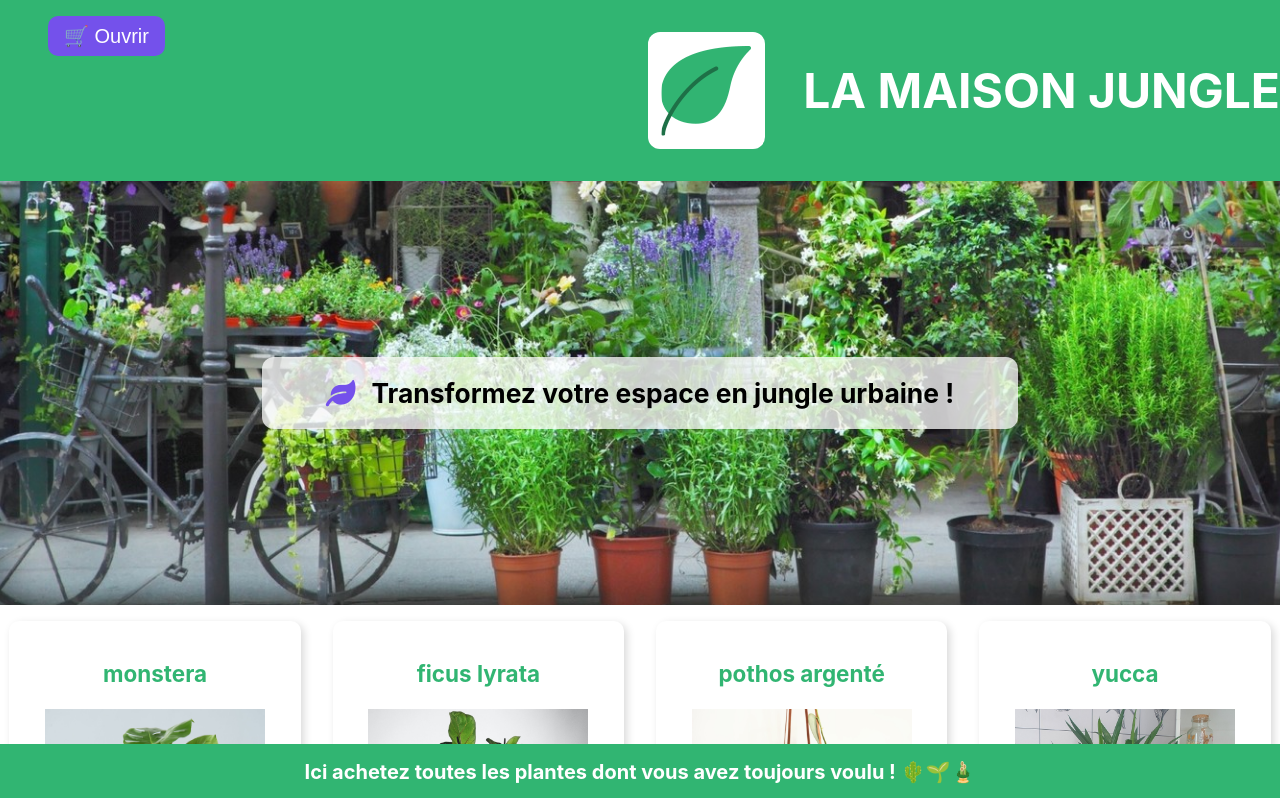
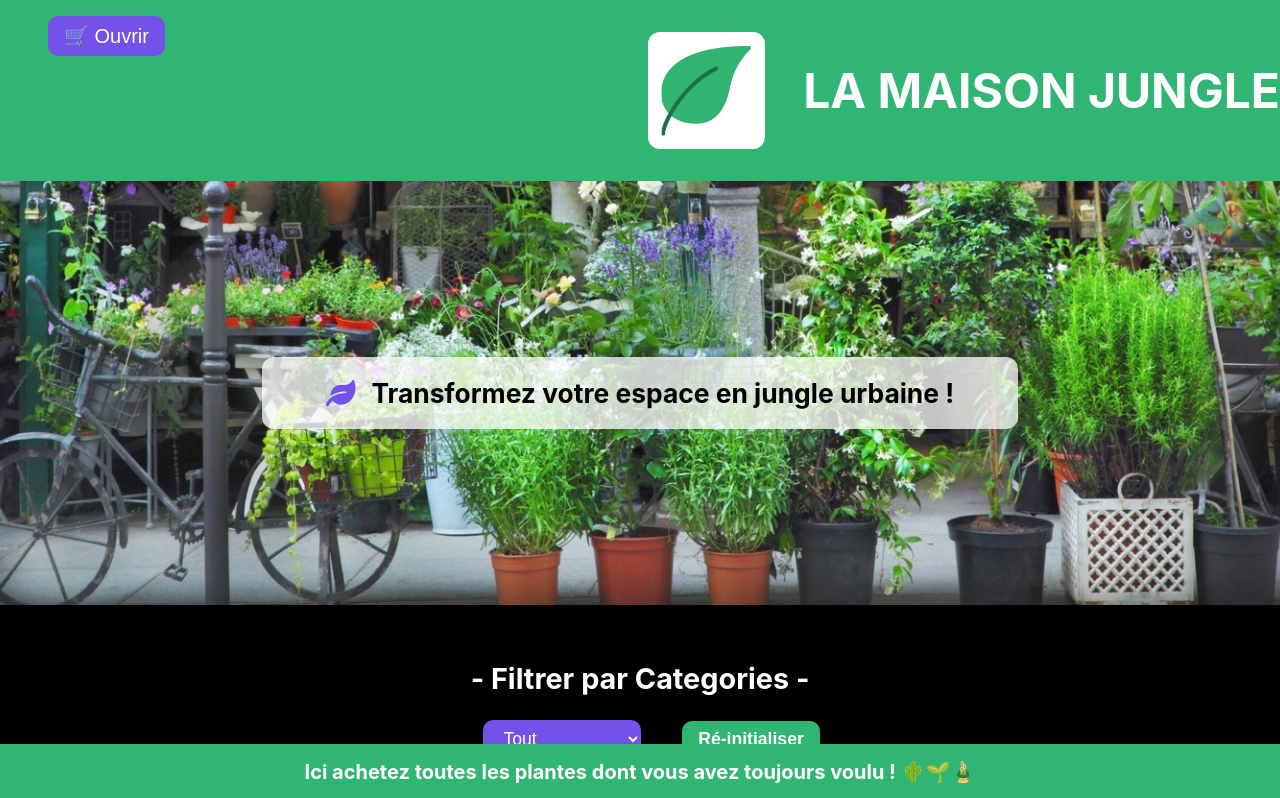
Before and after one commit to Mil00Z/la-maison-jungle, a React (Create React App) app: page / in a window 1280 px wide. Shown: the top 798 px of the page. Built offline with nearby package versions, Linux system fonts and the light colour scheme.

Commit message:
Change Listing with Select Option and filter by categorie on main List

```diff
--- a/src/components/App.js
+++ b/src/components/App.js
@@ -45,10 +45,8 @@ const [cart,setCart] = useState([]);
       <Header/>
       <Block/>
       <Cart cart={cart} setCart={setCart}/>
-      <InfosContent/>
       <ShoppingList cart={cart} setCart={setCart}/>
       <Description/>
-      <UncontroledForm/>
       <ControledForm/>
       <Footer/>
       <FixedBarMarketing/>
--- a/src/components/Cart.js
+++ b/src/components/Cart.js
@@ -1,5 +1,4 @@
 import { useState, useRef } from 'react';
-import { plantList } from '../datas/plantList';
 import '../styles/Cart.css';
 
 const Cart = (props) => {
--- /dev/null
+++ b/src/components/Categories.jsx
@@ -0,0 +1,61 @@
+import { plantList } from "../datas/plantList";
+
+import '../styles/Categories.css';
+import '../styles/Block.css'
+
+const Categories = (props) => {
+
+const {listing,setListing} = props ;
+
+const categories = plantList.map((plante) => plante.category);
+
+let singleCategories = Array.from(new Set(categories));
+
+
+function filterCategories(inputValue) {
+
+    let filteredCategories = plantList.filter((plante) => {
+
+      return plante.category === inputValue;
+    })
+
+    if (filteredCategories.length !== 0) {
+
+      setListing([...filteredCategories])
+
+    } else {
+      setListing([...plantList])
+    }
+
+}
+
+function clearCategories() {
+  setListing([...plantList])
+}
+
+
+  return(
+    <div className="block categories">
+        <h2 className="title">- Filtrer par Categories -</h2>
+        <div className="categories-list">
+          <select name="categories" id="cat" className="btn btn-go" onChange={(e) => filterCategories(e.target.value)}>
+          <option value="all" defaultValue={true}>Tout</option>
+
+          {singleCategories.map((categorie,index) =>{
+
+            return (<option key={`${categorie}-${index}`} value={categorie} className="input-option">
+
+              {categorie}
+
+            </option>)
+          })}
+
+          </select>
+
+          <button className="btn btn-action" onClick={clearCategories}>Ré-initialiser</button>
+        </div>
+    </div>
+  )
+}
+
+export default Categories
--- a/src/components/ShoppingList.js
+++ b/src/components/ShoppingList.js
@@ -1,27 +1,31 @@
+import { useState } from 'react';
 import { plantList } from '../datas/plantList.js';
 import PlantItem from './PlantItem';
+import Categories from './Categories';
 import "../styles/ShoppingList.css";
-
-let dataListing = [...plantList];
-console.log(dataListing);
 
 
 const ShoppingList = (props) => {
 
   const {cart,setCart} = props;
 
+  const [listing,setListing] = useState([...plantList])
+
   return (
+  <>
+
+    <Categories listing={listing} setListing={setListing}/>
+
     <section className='shopping-list'>
+      {listing.map((plante,index) => {
 
-    {dataListing.map((plante,index) => {
+        return (<PlantItem key={plante.id} planteName={plante.name} planteCover={plante.cover} plantePrice={plante.price} data-index={index} planteLight={plante.light} planteWater={plante.water} cart={cart} setCart={setCart}/>)
 
-      return (<PlantItem key={plante.id} planteName={plante.name} planteCover={plante.cover} plantePrice={plante.price} data-index={index} planteLight={plante.light} planteWater={plante.water} cart={cart} setCart={setCart}/>)
+        })}
+      </section>
 
-      })}
-
-    </section>
+    </>
   )
-
 
 }
 
--- a/src/styles/Block.css
+++ b/src/styles/Block.css
@@ -21,7 +21,7 @@
 }
 
 .block.first {
-  margin-top: 0;
+  margin-block: 0;
   height: 45Vh;
   background-size: cover;
   background-position: 0px 99%;
--- /dev/null
+++ b/src/styles/Categories.css
@@ -0,0 +1,5 @@
+.categories {
+  --block-background:var(--black-color);
+  --color:var(--white-color);
+  margin-block:0 2rem;
+}
```
